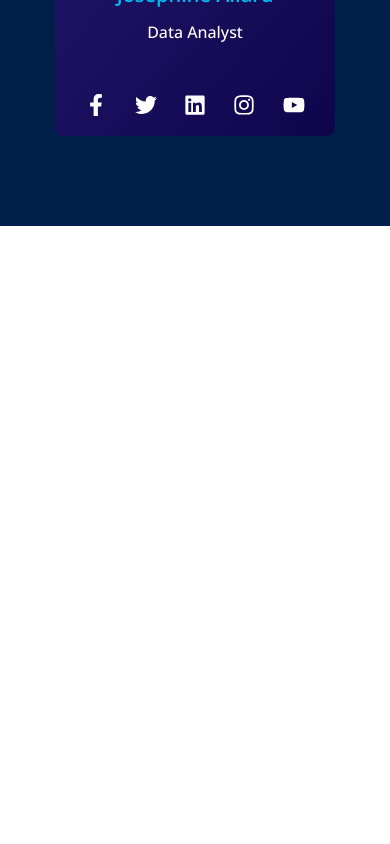
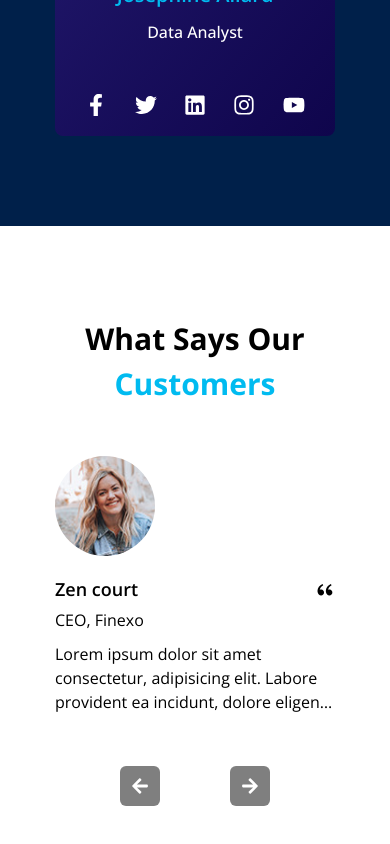
Before and after one commit to AbdallahKhattab11/Finexo_template, a React (Vite) app: page / in a window 390 px wide. Shown: the part 6796-7640 px from the top of the page. Before the commit the page ends 7022 px from the top, so only its background shows below. Built offline with nearby package versions, Linux system fonts and the light colour scheme.

Commit message:
added what says our customers section

```diff
--- /dev/null
+++ b/src/components/Customer/Customer.jsx
@@ -0,0 +1,20 @@
+/* eslint-disable react/prop-types */
+
+
+const Customer = ({ img, name, job, desc, icon }) => {
+  return (
+    <div className="customer px-[20px] ">
+      <div className="imgBox mb-[20px]">
+        <img src={img} alt={name} className="size-[100px] rounded-full" />
+      </div>
+      <div className="name flex items-center justify-between mb-[5px]">
+        <h2 className="font-semibold text-[18px]">{name}</h2>
+        <p className="text-[20px]">{icon}</p>
+      </div>
+      <p className="job mb-[10px]">{job}</p>
+      <p className="desc line-clamp-3">{desc}</p>
+    </div>
+  );
+};
+
+export default Customer;
--- a/src/components/OurTeam/OurTeam.jsx
+++ b/src/components/OurTeam/OurTeam.jsx
@@ -81,8 +81,8 @@ const OurTeam = () => {
                   <p className="text-[16px] text-white text-center font-medium">{person.jopTitle}</p>
                 </div>
                 <div className="socialLinks w-full flex gap-3 justify-evenly ">
-                  {person.socialLinks.map((link) => {
-                    return <span className="text-white text-[22px] cursor-pointer  transition hover:text-primary">{link}</span>;
+                  {person.socialLinks.map((link,i) => {
+                    return <span key={i} className="text-white text-[22px] cursor-pointer  transition hover:text-primary">{link}</span>;
                   })}
                 </div>
               </div>
--- /dev/null
+++ b/src/components/WhatSaysOurCustomers/WhatSaysOurCustomers.jsx
@@ -0,0 +1,87 @@
+import { Swiper, SwiperSlide } from "swiper/react";
+import { Navigation, Autoplay } from "swiper/modules";
+
+import "swiper/css";
+import "swiper/css/pagination";
+
+import Customer from "../Customer/Customer";
+import { RiDoubleQuotesL } from "react-icons/ri";
+import { FaArrowRight, FaArrowLeft } from "react-icons/fa";
+const WhatSaysOurCustomers = () => {
+  const Customer1 = {
+    img: "/src/assets/images/client1.jpg",
+    name: "LusDen",
+    job: "CEO, Finexo",
+    desc: "Lorem ipsum dolor sit amet consectetur, adipisicing elit. Labore provident ea incidunt, dolore eligendi nemo debitis facilis repudiandae numquam quis quas blanditiis veniam, placeat quam!",
+    icon: <RiDoubleQuotesL />,
+  };
+  const Customer2 = {
+    img: "/src/assets/images/client2.jpg",
+    name: "Zen court",
+    job: "CEO, Finexo",
+    desc: "Lorem ipsum dolor sit amet consectetur, adipisicing elit. Labore provident ea incidunt, dolore eligendi nemo debitis facilis repudiandae numquam quis quas blanditiis veniam, placeat quam!",
+    icon: <RiDoubleQuotesL />,
+  };
+  return (
+    <div className="whatSaysOurCustomers py-[90px] ">
+      <div className="container ">
+        <div className="title mb-[50px] flex justify-center">
+          <h2 className="text-[30px] font-bold text-black text-center">
+            What Says Our <span className="text-primary">Customers</span>
+          </h2>
+        </div>
+        <div className="flex justify-center items-center">
+        <Swiper
+          className="my-swiper min-h-[350px] relative w-full"
+          modules={[Navigation, Autoplay]}
+          navigation={
+            {
+              nextEl: ".swiper-button-next",
+              prevEl: ".swiper-button-prev",
+            }
+          }
+          breakpoints={{
+            320: {
+              slidesPerView: 1,
+              spaceBetween: 20,
+            },
+            768: {
+              slidesPerView: 2,
+              spaceBetween: 40,
+            },
+          }}
+          grabCursor={true}
+          autoplay={{ delay: 3000 }}
+          loop={true}
+          spaceBetween={30}
+          slidesPerView={2}
+          speed={800}
+        >
+          <SwiperSlide>
+            <Customer {...Customer1} />
+          </SwiperSlide>
+          <SwiperSlide>
+            <Customer {...Customer2} />
+          </SwiperSlide>
+          <SwiperSlide>
+            <Customer {...Customer1} />
+          </SwiperSlide>
+          <SwiperSlide>
+            <Customer {...Customer2} />
+          </SwiperSlide>
+          <div className="controls w-[150px] ">
+            <div className="swiper-button-prev">
+              <FaArrowLeft />
+            </div>
+            <div className="swiper-button-next">
+              <FaArrowRight />
+            </div>
+          </div>
+        </Swiper>
+        </div>
+      </div>
+    </div>
+  );
+};
+
+export default WhatSaysOurCustomers;
--- a/src/index.css
+++ b/src/index.css
@@ -87,3 +87,18 @@ body {
     transform: translateY(0);
   }
 }
+
+
+.controls {
+  @apply absolute z-10 left-1/2 bottom-0 -translate-x-1/2 text-white  elementBetween text-[18px] transition;
+}
+.swiper-button-next,
+.swiper-button-prev {
+  @apply bg-black-50 text-white rounded-md size-[40px] elementCenter cursor-pointer transition;
+}
+
+
+.swiper-button-next:hover,
+.swiper-button-prev:hover {
+  @apply bg-black
+}
--- a/src/pages/Home/Home.jsx
+++ b/src/pages/Home/Home.jsx
@@ -5,6 +5,7 @@ import OurServices from "../../components/OurServices/OurServices";
 import AboutUs from "../../components/AboutUs/AboutUs";
 import WhyChooseUs from "../../components/WhyChooseUs/WhyChooseUs";
 import OurTeam from "../../components/OurTeam/OurTeam";
+import WhatSaysOurCustomers from "../../components/WhatSaysOurCustomers/WhatSaysOurCustomers";
 
 const Home = () => {
   return (
@@ -14,6 +15,7 @@ const Home = () => {
       <AboutUs />
       <WhyChooseUs />
       <OurTeam />
+      <WhatSaysOurCustomers />
     </section>
   );
 };
```
